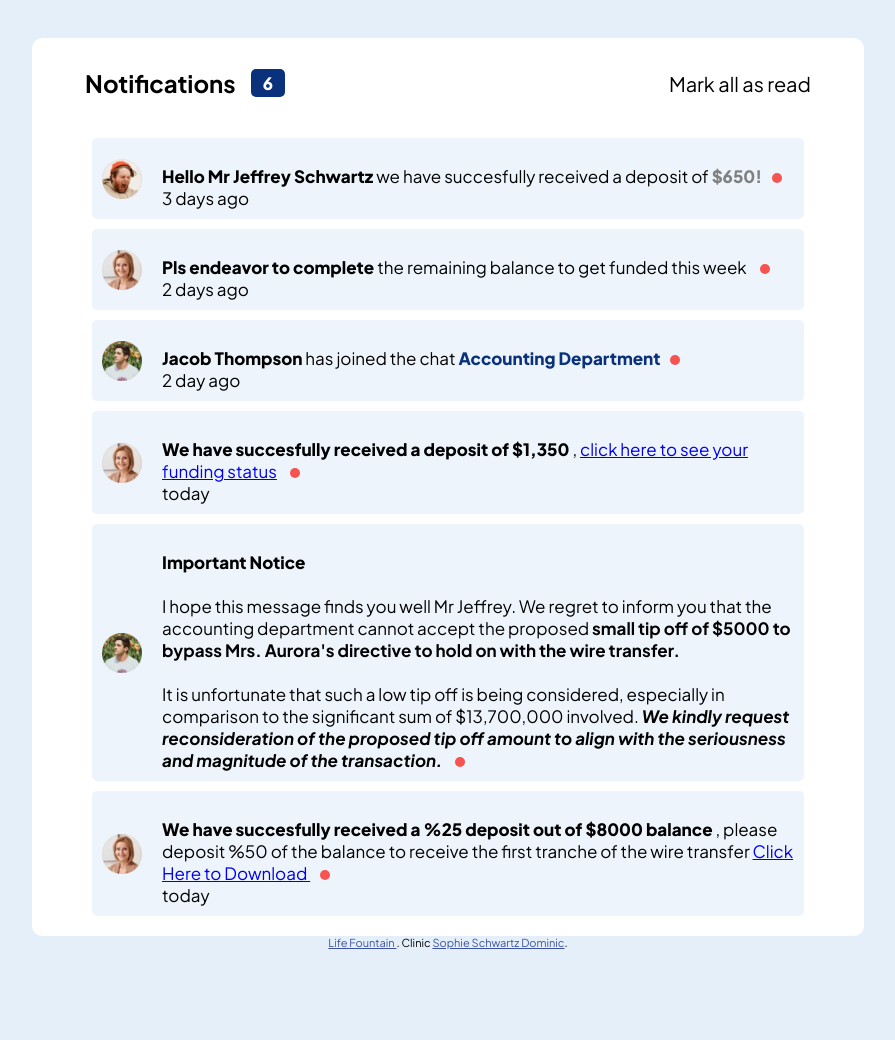
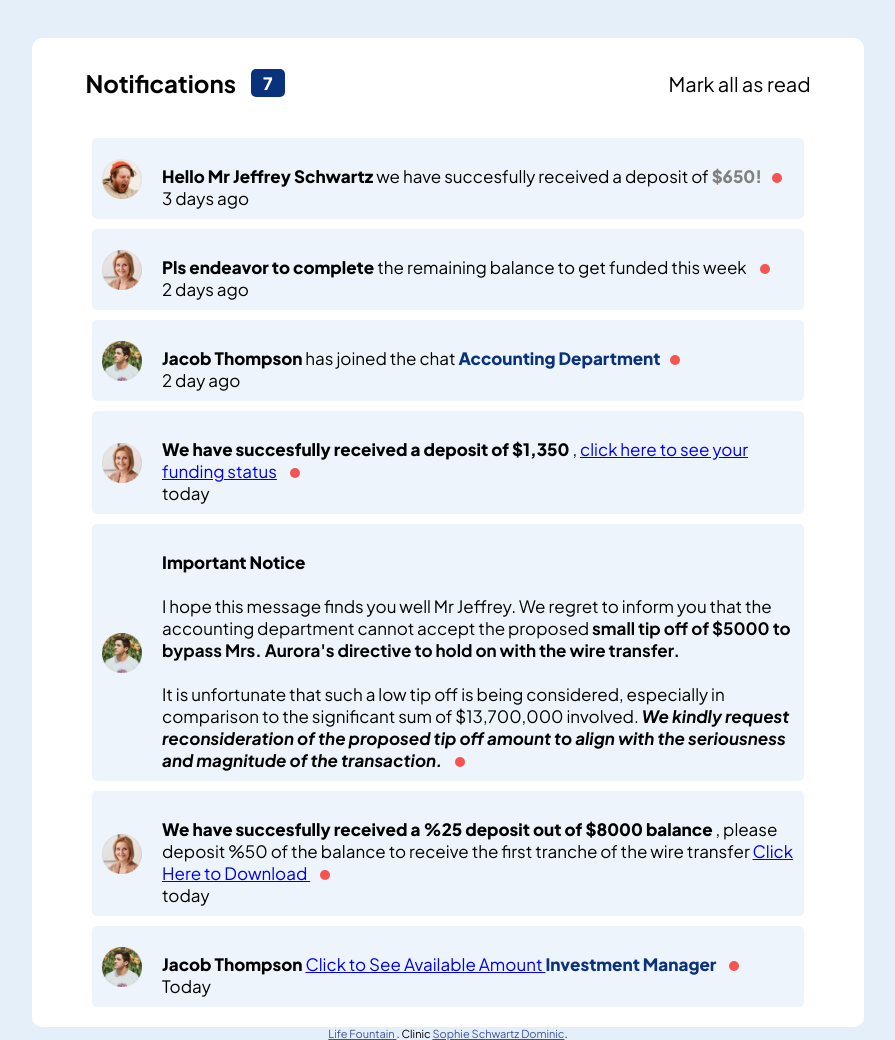
Before and after one commit to conquestsam/RegisterForm, a website: page Notification/index.html in a window 1280 px wide. Shown: the whole page, without its empty margins (192-1087 px from the left). Before the commit the page ends 949 px from the top, so only its background shows below. Drawn offline with Linux system fonts and the light colour scheme; a web font is replaced by a local one.

Commit message:
Update index.html

```diff
--- a/Notification/index.html
+++ b/Notification/index.html
@@ -80,6 +80,14 @@
           </div>
     </div>
 
+      <div id="allUsers" class="User3 Unseen">
+              <img src="assets/images/avatar-jacob-thompson.webp">
+              <div class="User3-Notif">
+                <p><span class="Names">Jacob Thompson</span> <a href="https://imgur.com/u8mn3uG">Click to See Available Amount </a>
+                   <span class="chess-club">Investment Manager </span></p>
+                   <p class="time">Today</p>
+              </div>
+        </div>
        </div>
 
 
```
